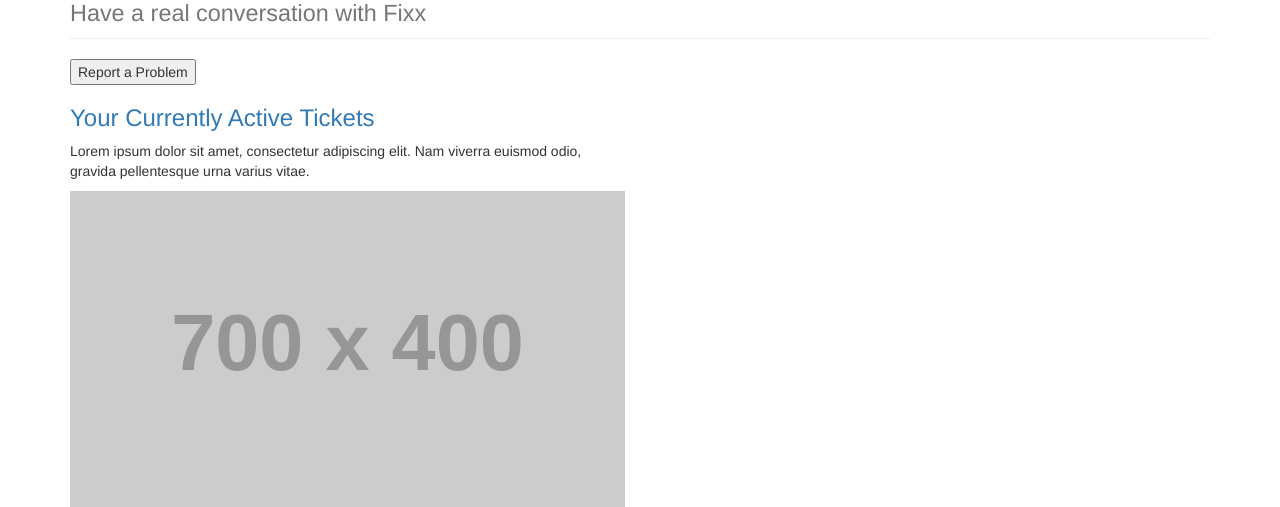
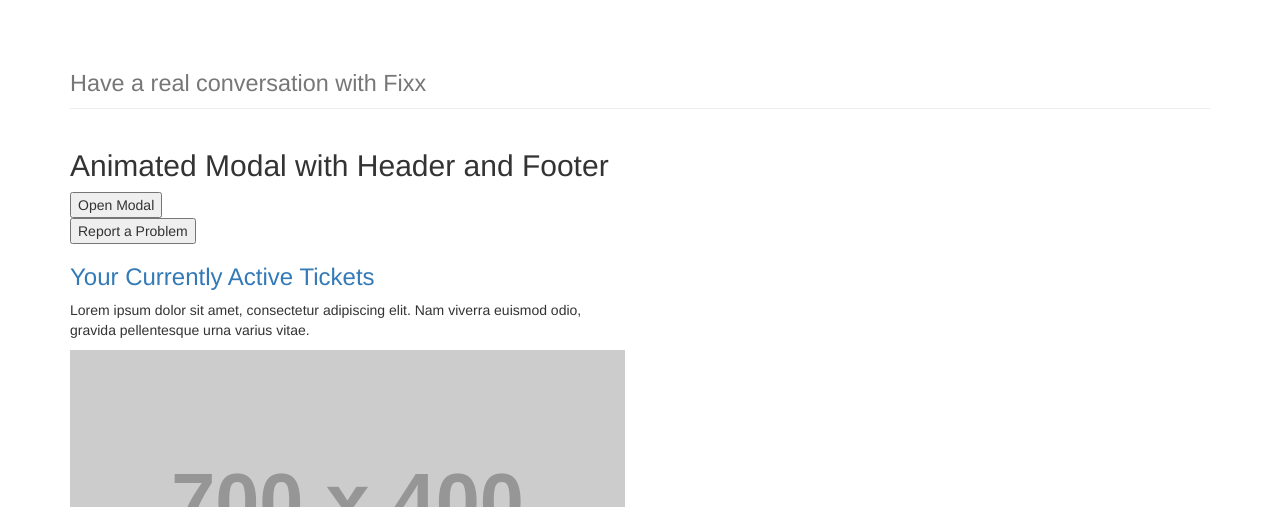
Before and after one commit to KasunDA/FixxSquared, a PHP site: page /studentlandingpage.html in a window 1280 px wide. Shown: the part 51-558 px from the top of the page. Run offline with PHP 8.4, Linux system fonts and the light colour scheme; grey boxes labelled with a size stand in for pictures from a placeholder-image service; some libraries are stand-ins or nearby versions.

Commit message:
Added Student Modal for creating ticket (just a template)

```diff
--- a/resources/main.css
+++ b/resources/main.css
@@ -1,3 +1,73 @@
 body {
 	padding-top: 70px;
 }
+
+/* The Modal (background) */
+.modal {
+    display: none; /* Hidden by default */
+    position: fixed; /* Stay in place */
+    z-index: 1; /* Sit on top */
+    padding-top: 100px; /* Location of the box */
+    left: 0;
+    top: 0;
+    width: 100%; /* Full width */
+    height: 100%; /* Full height */
+    overflow: auto; /* Enable scroll if needed */
+    background-color: rgb(0,0,0); /* Fallback color */
+    background-color: rgba(0,0,0,0.4); /* Black w/ opacity */
+}
+
+/* Modal Content */
+.modal-content {
+    position: relative;
+    background-color: #fefefe;
+    margin: auto;
+    padding: 0;
+    border: 1px solid #888;
+    width: 80%;
+    box-shadow: 0 4px 8px 0 rgba(0,0,0,0.2),0 6px 20px 0 rgba(0,0,0,0.19);
+    -webkit-animation-name: animatetop;
+    -webkit-animation-duration: 0.4s;
+    animation-name: animatetop;
+    animation-duration: 0.4s
+}
+
+/* Add Animation */
+@-webkit-keyframes animatetop {
+    from {top:-300px; opacity:0}
+    to {top:0; opacity:1}
+}
+
+@keyframes animatetop {
+    from {top:-300px; opacity:0}
+    to {top:0; opacity:1}
+}
+
+/* The Close Button */
+.close {
+    color: white;
+    float: right;
+    font-size: 28px;
+    font-weight: bold;
+}
+
+.close:hover,
+.close:focus {
+    color: #000;
+    text-decoration: none;
+    cursor: pointer;
+}
+
+.modal-header {
+    padding: 2px 16px;
+    background-color: #5cb85c;
+    color: white;
+}
+
+.modal-body {padding: 2px 16px;}
+
+.modal-footer {
+    padding: 2px 16px;
+    background-color: #5cb85c;
+    color: white;
+}
--- a/resources/main.js
+++ b/resources/main.js
@@ -0,0 +1,25 @@
+// Get the modal
+var modal = document.getElementById('myModal');
+
+// Get the button that opens the modal
+var btn = document.getElementById("myBtn");
+
+// Get the <span> element that closes the modal
+var span = document.getElementsByClassName("close")[0];
+
+// When the user clicks the button, open the modal
+btn.onclick = function() {
+    modal.style.display = "block";
+}
+
+// When the user clicks on <span> (x), close the modal
+span.onclick = function() {
+    modal.style.display = "none";
+}
+
+// When the user clicks anywhere outside of the modal, close it
+window.onclick = function(event) {
+    if (event.target == modal) {
+        modal.style.display = "none";
+    }
+}
--- a/studentlandingpage.html
+++ b/studentlandingpage.html
@@ -10,11 +10,13 @@
     <meta name="author" content="">
 
     <title>FixxSquared - Student Landing</title>
+    <script src="https://ajax.googleapis.com/ajax/libs/jquery/3.1.1/jquery.min.js"></script>
 
     <link rel="stylesheet" href="https://maxcdn.bootstrapcdn.com/bootstrap/3.3.7/css/bootstrap.min.css" integrity="sha384-BVYiiSIFeK1dGmJRAkycuHAHRg32OmUcww7on3RYdg4Va+PmSTsz/K68vbdEjh4u" crossorigin="anonymous">
-		<script src="https://ajax.googleapis.com/ajax/libs/jquery/3.1.1/jquery.min.js"></script>
 		<!-- Bootstrap.min.js -->
 		<script src="https://maxcdn.bootstrapcdn.com/bootstrap/3.3.7/js/bootstrap.min.js" integrity="sha384-Tc5IQib027qvyjSMfHjOMaLkfuWVxZxUPnCJA7l2mCWNIpG9mGCD8wGNIcPD7Txa" crossorigin="anonymous"></script>
+    <link rel="stylesheet" href="resources/main.css">
+
 </head>
 
 <body>
@@ -64,6 +66,32 @@
             </div>
         </div>
         <!-- /.row -->
+
+
+    <h2>Animated Modal with Header and Footer</h2>
+
+    	<!-- Trigger/Open The Modal -->
+    	<button id="myBtn">Open Modal</button>
+
+    	<!-- The Modal -->
+    	<div id="myModal" class="modal">
+
+    	  <!-- Modal content -->
+    	  <div class="modal-content">
+    	    <div class="modal-header">
+    	      <span class="close">×</span>
+    	      <h2>Modal Header</h2>
+    	    </div>
+    	    <div class="modal-body">
+    	      <p>Some text in the Modal Body</p>
+    	      <p>Some other text...</p>
+    	    </div>
+    	    <div class="modal-footer">
+    	      <h3>Modal Footer</h3>
+    	    </div>
+    	  </div>
+
+    	</div>
 
         <!-- Projects Row -->
         <div class="row">
@@ -134,12 +162,9 @@
 
     </div>
     <!-- /.container -->
+    <script src="resources/main.js"></script>
 
-    <!-- jQuery -->
-    <script src="js/jquery.js"></script>
 
-    <!-- Bootstrap Core JavaScript -->
-    <script src="js/bootstrap.min.js"></script>
 
 </body>
 
```
Also changed, not shown: landingFixx.html (line endings or trailing spaces).
